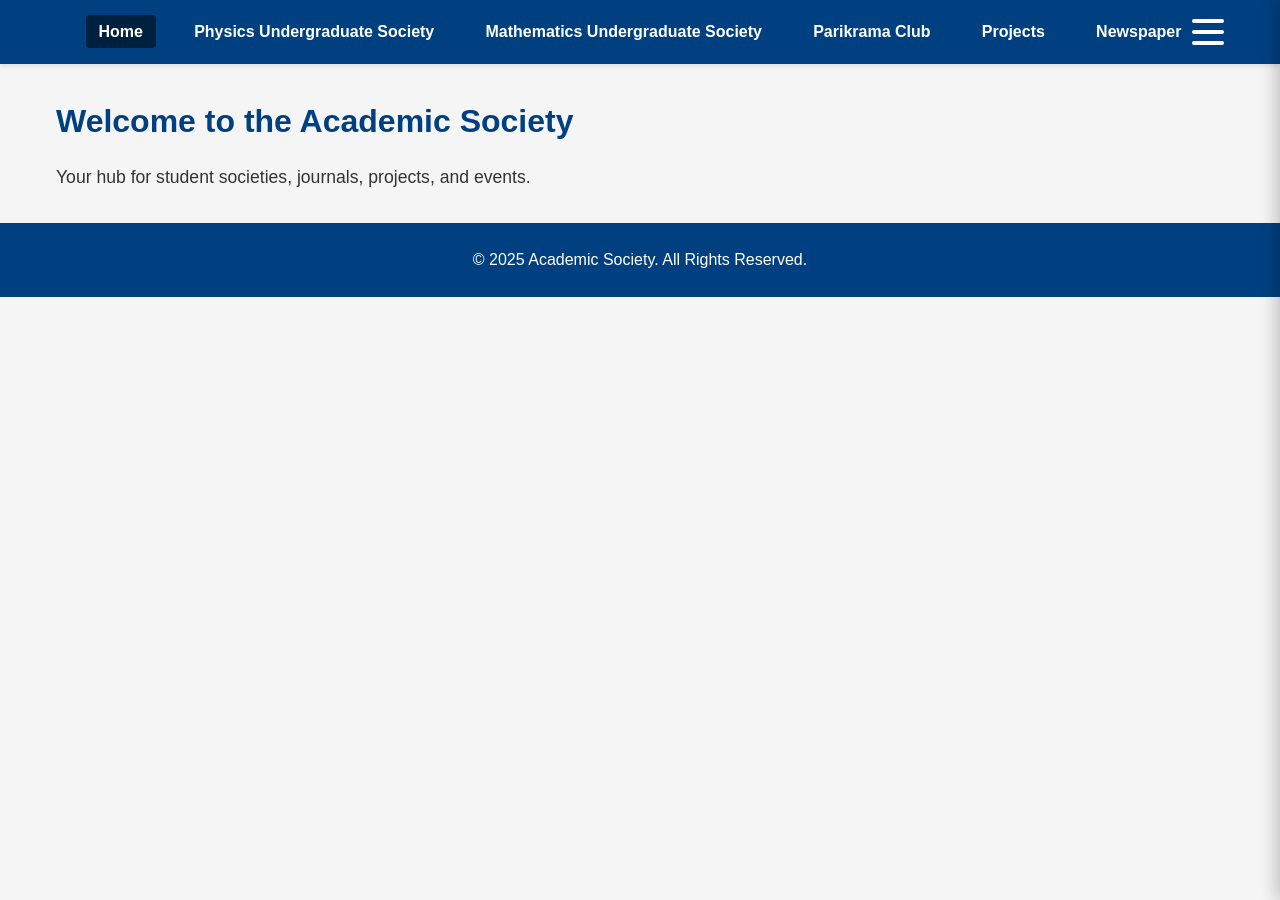
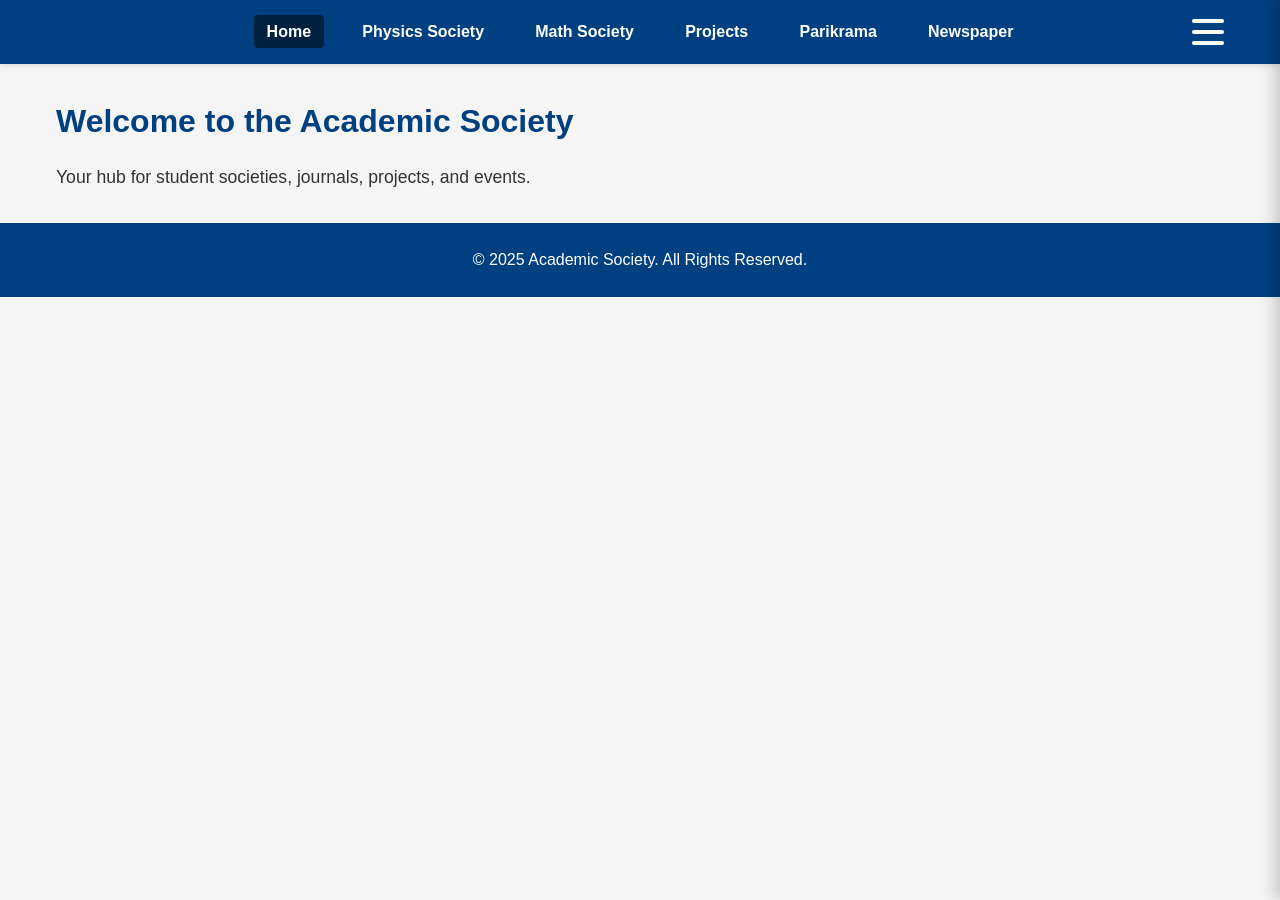
Before and after one commit to Research-Undergraduate-Society/student-research, a Jekyll site: the page built from index.html, in a window 1280 px wide. Built offline with Jekyll 4.4.1, drawn with Linux system fonts in a browser that asks for light colours.

Commit message:
Update default.html

```diff
--- a/_layouts/default.html
+++ b/_layouts/default.html
@@ -10,17 +10,15 @@
 
   <header>
     <nav>
-      <!-- Main, always-visible navigation links -->
       <ul class="main-nav">
         <li><a href="index.html">Home</a></li>
-        <li><a href="physics.html">Physics Undergraduate Society</a></li>
-        <li><a href="mathematics.html">Mathematics Undergraduate Society</a></li>
-        <li><a href="parikrama.html">Parikrama Club</a></li>
+        <li><a href="physics.html">Physics Society</a></li>
+        <li><a href="mathematics.html">Math Society</a></li>
         <li><a href="projects.html">Projects</a></li>
+        <li><a href="parikrama.html">Parikrama</a></li>
         <li><a href="newspaper.html">Newspaper</a></li>
       </ul>
 
-      <!-- Hamburger button to control the sidebar -->
       <button class="hamburger-menu" aria-label="Toggle secondary navigation" aria-expanded="false">
         <span></span>
         <span></span>
@@ -29,7 +27,6 @@
     </nav>
   </header>
 
-  <!-- Sidebar Navigation (initially hidden) -->
   <aside class="sidebar-nav">
     <ul>
       <li><a href="infor.html">Information</a></li>
```
